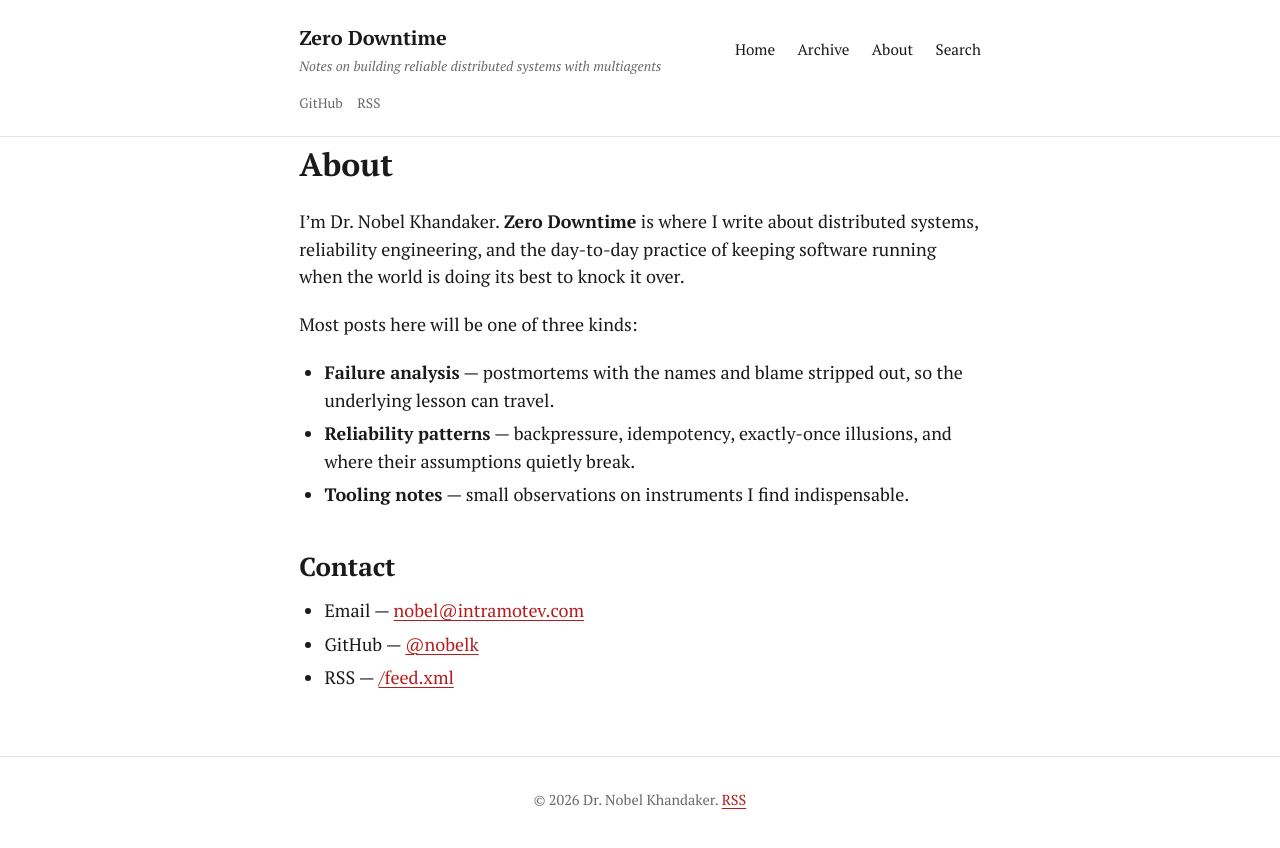
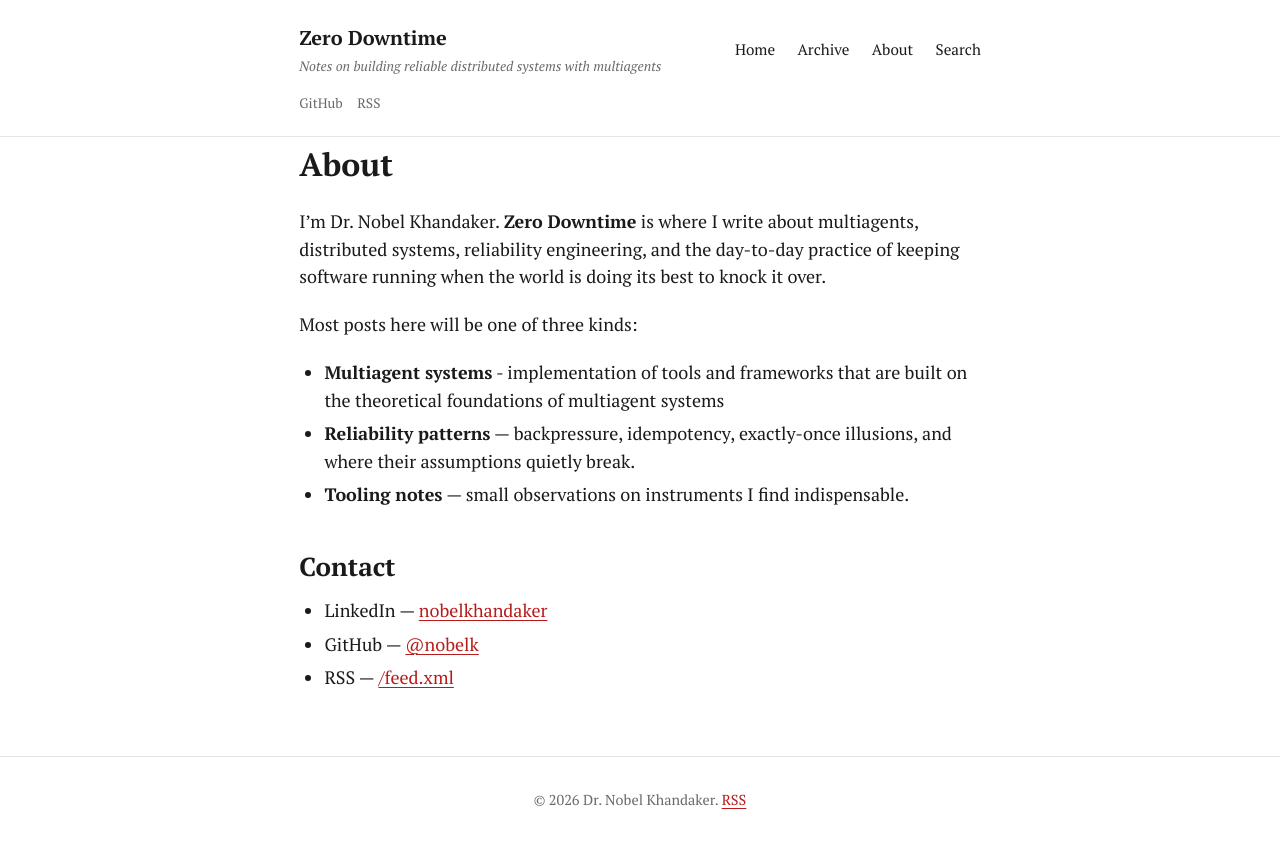
Before and after one commit to nobelk/nobelk.github.io, a Jekyll site: the page built from pages/about.md, in a window 1280 px wide. Shown: the top 848 px of the page. Built offline with Jekyll 4.4.1, drawn with Linux system fonts in a browser that asks for light colours.

Commit message:
Update about page

```diff
--- a/pages/about.md
+++ b/pages/about.md
@@ -8,20 +8,18 @@ description: >-
   running.
 ---
 
-I'm Dr. Nobel Khandaker. **Zero Downtime** is where I write about distributed
+I'm Dr. Nobel Khandaker. **Zero Downtime** is where I write about multiagents, distributed
 systems, reliability engineering, and the day-to-day practice of keeping software
 running when the world is doing its best to knock it over.
 
 Most posts here will be one of three kinds:
-
-- **Failure analysis** — postmortems with the names and blame stripped out, so the
-  underlying lesson can travel.
+- **Multiagent systems** - implementation of tools and frameworks that are built on the theoretical foundations of multiagent systems
 - **Reliability patterns** — backpressure, idempotency, exactly-once illusions,
   and where their assumptions quietly break.
 - **Tooling notes** — small observations on instruments I find indispensable.
 
 ## Contact
 
-- Email &mdash; <a href="mailto:nobel@intramotev.com">nobel@intramotev.com</a>
+- LinkedIn &mdash; <a href="https://linkedin.com/in/nobelkhandaker">nobelkhandaker</a>
 - GitHub &mdash; <a href="https://github.com/nobelk">@nobelk</a>
 - RSS &mdash; <a href="{{ '/feed.xml' | relative_url }}">/feed.xml</a>
```
